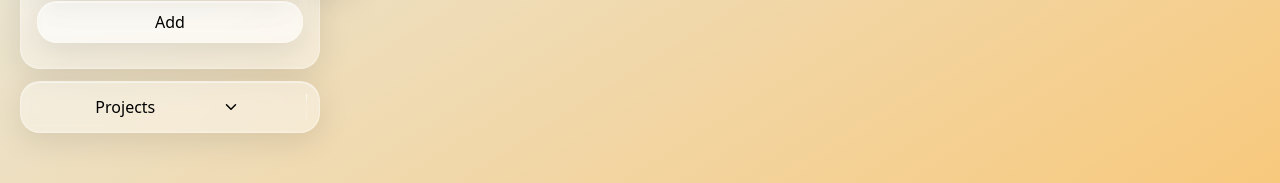
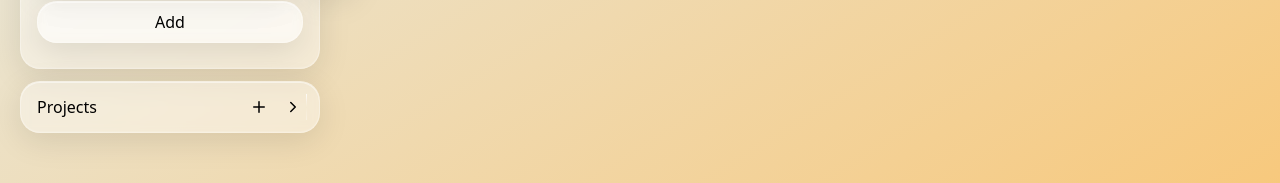
Before and after one commit to manas987/lifeOS, a React (Vite) app: page /tasks in a window 1280 px wide. Shown: the part 560-743 px from the top of the page. Built offline with nearby package versions, Linux system fonts and the light colour scheme.

Commit message:
added projects

```diff
--- a/src/App.tsx
+++ b/src/App.tsx
@@ -9,6 +9,7 @@ import { Inbox } from "./pages/tasks/subpages/taskinbox";
 import { Today } from "./pages/tasks/subpages/tasktoday";
 import { Upcoming } from "./pages/tasks/subpages/taskupcom";
 import { Completed } from "./pages/tasks/subpages/taskcompleted";
+import { ProjectPage } from "./pages/tasks/subpages/projects";
 
 function App() {
   return (
@@ -23,6 +24,7 @@ function App() {
           <Route path="today" element={<Today />} />
           <Route path="upcoming" element={<Upcoming />} />
           <Route path="completed" element={<Completed />} />
+          <Route path="project/:projectName" element={<ProjectPage />} />
         </Route>
 
         <Route path="/finances" element={<Finances />} />
--- a/src/pages/tasks/logic/tasklogic.tsx
+++ b/src/pages/tasks/logic/tasklogic.tsx
@@ -17,6 +17,10 @@ export function UseTaskLogic() {
   const [open, setOpen] = useState<number | null>(null);
   const [editingid, seteditingid] = useState<number | null>(null);
   const [deleteundo, setdeleteundo] = useState<Tasktype | null>(null);
+  const [projlist, setprojlist] = useState<string[]>(() => {
+    const saved = localStorage.getItem("projects");
+    return saved ? JSON.parse(saved) : [];
+  });
   const [taskslist, settasks] = useState<Tasktype[]>(() => {
     const saved = localStorage.getItem("tasks");
     return saved ? JSON.parse(saved) : [];
@@ -26,12 +30,37 @@ export function UseTaskLogic() {
     localStorage.setItem("tasks", JSON.stringify(taskslist));
   }, [taskslist]);
 
-  function addtask(title: string, duedate?: Date) {
+  useEffect(() => {
+    localStorage.setItem("projects", JSON.stringify(projlist));
+  }, [projlist]);
+
+  function addproj(newproj: string) {
+    const trimmed = newproj.trim();
+    if (!trimmed) return;
+    if (projlist.includes(newproj)) return;
+    if (projlist.includes(trimmed)) return;
+    setprojlist((prev) => [...prev, trimmed]);
+  }
+  function deleteproj(delproj: string) {
+    setprojlist((prev) => prev.filter((proj) => proj !== delproj));
+  }
+  function editproj(newprojname: string, oldprojname: string) {
+    const trimmed = newprojname.trim();
+    if (!trimmed) return;
+    if (projlist.includes(newprojname)) return;
+    if (projlist.includes(trimmed)) return;
+    setprojlist((prev) =>
+      prev.map((proj) => (proj === oldprojname ? trimmed : proj)),
+    );
+  }
+
+  function addtask(title: string, duedate?: Date, projname?: string) {
     const newtask: Tasktype = {
       id: Date.now(),
       title,
       completed: false,
       duedate: duedate ? formatLocalDate(duedate) : undefined,
+      project: projname ? projname : undefined,
     };
     settasks((prev) => [...prev, newtask]);
   }
@@ -83,7 +112,7 @@ export function UseTaskLogic() {
     return () => clearTimeout(timer);
   }, [deleteundo]);
 
-  function handleDragEnd(event: any) {
+  function handleDragEnd(event: DragEndEvent) {
     const { active, over } = event;
     if (!over || active.id === over.id || over.id === "overdue") return;
 
@@ -152,6 +181,10 @@ export function UseTaskLogic() {
     handleDragEnd,
     HandelReorder,
     sensors,
+    projlist,
+    addproj,
+    deleteproj,
+    editproj,
   };
 }
 
--- a/src/pages/tasks/sidebar.tsx
+++ b/src/pages/tasks/sidebar.tsx
@@ -1,5 +1,5 @@
 import { NavLink } from "react-router-dom";
-import { ChevronDown, CalendarDays } from "lucide-react";
+import { ChevronDown, CalendarDays, ChevronRight, Plus } from "lucide-react";
 import { useState } from "react";
 import { Calendar } from "@/components/ui/calendar";
 import {
@@ -9,10 +9,20 @@ import {
 } from "@/components/ui/popover";
 import type { SideBarProps } from "./logic/types";
 
-export function Taskside({ addtask }: SideBarProps) {
+export function Taskside({
+  addtask,
+  addproj,
+  deleteproj,
+  editproj,
+  projlist,
+  currentlyon,
+}: SideBarProps) {
   const [title, setTitle] = useState("");
   const [date, setDate] = useState<Date | undefined>();
   const [calopen, setcalopen] = useState<boolean>(false);
+  const [projlistshow, toggleprojlistshow] = useState<boolean>(false);
+  const [addingproj, setaddingproj] = useState<boolean>(false);
+  const [projname, setprojname] = useState<string>("");
   const today = new Date();
   today.setHours(0, 0, 0, 0);
 
@@ -26,7 +36,6 @@ export function Taskside({ addtask }: SideBarProps) {
       <div className="p-1">
         <h1 className="text-5xl font-light">Tasks</h1>
       </div>
-
       <NavLink
         to="/tasks"
         end
@@ -56,7 +65,9 @@ export function Taskside({ addtask }: SideBarProps) {
         onSubmit={(e) => {
           e.preventDefault();
           if (!title.trim()) return;
-          addtask(title, date);
+          if (currentlyon) {
+            addtask(title, date, currentlyon);
+          } else addtask(title, date);
           setTitle("");
           setDate(undefined);
         }}
@@ -100,7 +111,7 @@ export function Taskside({ addtask }: SideBarProps) {
                   setDate(d);
                   if (d) setcalopen(false);
                 }}
-                // disabled={(date) => date < today}
+                disabled={(date) => date < today}
                 formatters={{
                   formatWeekdayName: (d) =>
                     d.toLocaleString("default", { weekday: "narrow" }),
@@ -136,12 +147,57 @@ export function Taskside({ addtask }: SideBarProps) {
         </button>
       </form>
 
-      <div className="glass-card w-full p-3 flex justify-between items-center hover:!bg-white transition duration-150">
+      <div className="glass-card w-full p-3 pl-4 flex justify-between items-center hover:!bg-white transition duration-150">
         Projects
-        <button className="hover:bg-[#dadada] rounded-full p-1">
-          <ChevronDown size={18} />
-        </button>
+        <div className=" ml-auto flex items-center gap-2">
+          <button
+            className="hover:bg-[#dadada] rounded-full p-1"
+            onClick={() => setaddingproj((prev) => !prev)}>
+            <Plus size={18} />
+          </button>
+          <button
+            className="hover:bg-[#dadada] rounded-full p-1"
+            onClick={() => toggleprojlistshow((prev) => !prev)}>
+            {projlistshow ? (
+              <ChevronDown size={18} />
+            ) : (
+              <ChevronRight size={18} />
+            )}
+          </button>
+        </div>
       </div>
+      {addingproj && (
+        <div className="glass-card w-full p-3 pl-4 flex flex-col gap-3 hover:!bg-white transition duration-150">
+          <input
+            type="text"
+            placeholder="Project name"
+            value={projname}
+            className="glass-card p-3 flex-1"
+            onChange={(e) => setprojname(e.target.value)}
+          />
+          <button
+            type="submit"
+            className="glass-card p-2 hover:!bg-white transition duration-150"
+            onClick={() => {
+              addproj(projname);
+              setprojname("");
+            }}>
+            Add
+          </button>
+        </div>
+      )}
+      {projlistshow && (
+        <div className="flex flex-col gap-3">
+          {projlist.map((proj) => (
+            <NavLink
+              key={proj}
+              to={`/tasks/project/${proj}`}
+              className={({ isActive }) => linkClass(isActive)}>
+              {proj}
+            </NavLink>
+          ))}
+        </div>
+      )}
     </div>
   );
 }
--- /dev/null
+++ b/src/pages/tasks/subpages/projects.tsx
@@ -0,0 +1,64 @@
+import { useParams, useOutletContext } from "react-router-dom";
+import { Tasklayout } from "../taskcard";
+import { DndContext } from "@dnd-kit/core";
+import { SortableContext } from "@dnd-kit/sortable";
+
+export function ProjectPage() {
+  const { projectName } = useParams();
+  const {
+    edittask,
+    taskslist,
+    toggletask,
+    editingid,
+    seteditingid,
+    open,
+    setOpen,
+    deleteTask,
+    HandelReorder,
+    sensors,
+  } = useOutletContext<any>();
+
+  const projectTasks = taskslist.filter(
+    (t: any) => t.project === projectName && !t.completed,
+  );
+
+  const ids = projectTasks.map((t: any) => t.id);
+
+  return (
+    <div>
+      <h2 className="text-3xl font-light mb-4">{projectName}</h2>
+      <div className="flex flex-col gap-3 overflow-visible">
+        {projectTasks.length === 0 ? (
+          <div className="text-sm opacity-60 mt-10 text-center">
+            No tasks yet
+          </div>
+        ) : (
+          <DndContext sensors={sensors} onDragEnd={HandelReorder}>
+            <SortableContext items={ids}>
+              {projectTasks.map((task: any) => (
+                <Tasklayout
+                  key={task.id}
+                  title={task.title}
+                  duedate={task.duedate}
+                  completed={task.completed}
+                  onClick={() => toggletask(task.id)}
+                  isOpen={open === task.id}
+                  onToggle={() => setOpen(open === task.id ? null : task.id)}
+                  onDelete={() => deleteTask(task.id)}
+                  isediting={editingid === task.id}
+                  openedit={() =>
+                    seteditingid(editingid === task.id ? null : task.id)
+                  }
+                  edit={(newtitle, newduedate) =>
+                    edittask(task.id, newtitle, newduedate)
+                  }
+                  id={task.id}
+                />
+              ))}
+            </SortableContext>
+          </DndContext>
+        )}
+      </div>
+    </div>
+  );
+}
--- a/src/pages/tasks/tasks.tsx
+++ b/src/pages/tasks/tasks.tsx
@@ -1,4 +1,4 @@
-import { Outlet } from "react-router-dom";
+import { Outlet, useParams } from "react-router-dom";
 import { Taskside } from "./sidebar";
 import { UseTaskLogic } from "./logic/tasklogic";
 
@@ -18,11 +18,22 @@ export function Tasks() {
     handleDragEnd,
     HandelReorder,
     sensors,
+    projlist,
+    addproj,
+    deleteproj,
+    editproj,
   } = UseTaskLogic();
-
+  const { projectName } = useParams();
   return (
     <div className="flex">
-      <Taskside addtask={addtask} />
+      <Taskside
+        addtask={addtask}
+        addproj={addproj}
+        deleteproj={deleteproj}
+        editproj={editproj}
+        projlist={projlist}
+        currentlyon={projectName}
+      />
       <div className="flex-1 p-4 pl-9 overflow-visible">
         <Outlet
           context={{
```
Also changed, not shown: src/pages/tasks/logic/types.ts (+6 -1 lines), src/pages/tasks/taskcard.tsx (+21 -8 lines).
